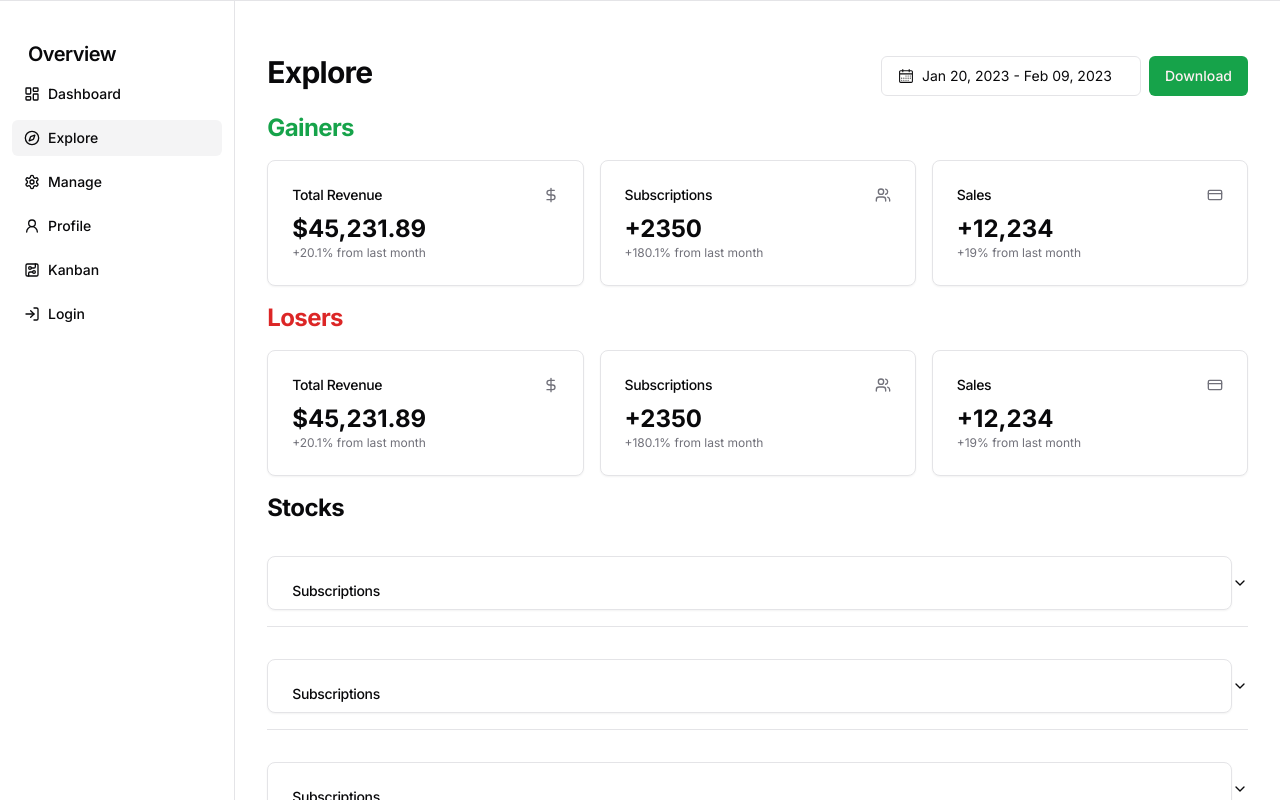
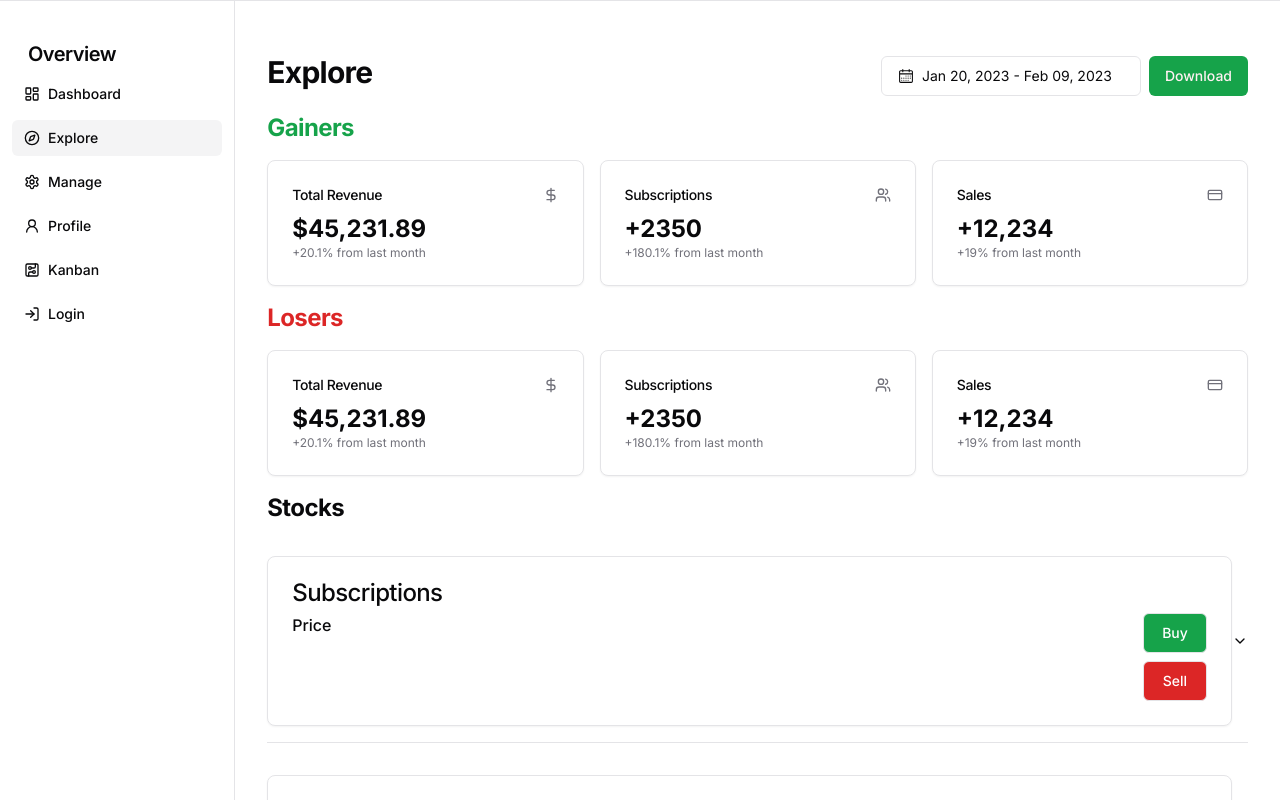
Before and after one commit to darshil929/Portfolyx, a Next.js app in the folder frontend/: page /dashboard/explore in a window 1280 px wide. Built offline with nearby package versions, Linux system fonts and the light colour scheme.

Commit message:
buy/sell buttons

```diff
--- a/frontend/app/(dashboard)/dashboard/explore/page.jsx
+++ b/frontend/app/(dashboard)/dashboard/explore/page.jsx
@@ -203,10 +203,19 @@ export default function page() {
                             <AccordionTrigger>
                                 <Card className="w-full">
                                     <CardHeader className="flex flex-row items-center justify-between space-y-0 pb-2">
-                                        <CardTitle className="text-sm font-medium">
+                                        <CardTitle className="text-l font-medium">
                                             Subscriptions
                                         </CardTitle>
                                     </CardHeader>
+                                    <CardContent className='flex justify-between'>
+                                    <div>
+                                        Price
+                                    </div>
+                                        <div className="flex flex-col w-16">
+                                            <Button variant="outline" className="bg-green-600 text-white">Buy</Button>
+                                            <Button variant="outline" className="bg-red-600 text-white mt-2">Sell</Button>
+                                        </div>
+                                    </CardContent>
                                 </Card>
                             </AccordionTrigger>
                             <AccordionContent>
@@ -217,12 +226,21 @@ export default function page() {
                     <Accordion type="single" collapsible>
                         <AccordionItem value="item-1" className="w-full">
                             <AccordionTrigger>
-                                <Card className="w-full">
+                            <Card className="w-full">
                                     <CardHeader className="flex flex-row items-center justify-between space-y-0 pb-2">
-                                        <CardTitle className="text-sm font-medium">
+                                        <CardTitle className="text-l font-medium">
                                             Subscriptions
                                         </CardTitle>
                                     </CardHeader>
+                                    <CardContent className='flex justify-between'>
+                                    <div>
+                                        Price
+                                    </div>
+                                        <div className="flex flex-col w-16">
+                                            <Button variant="outline" className="bg-green-600 text-white">Buy</Button>
+                                            <Button variant="outline" className="bg-red-600 text-white mt-2">Sell</Button>
+                                        </div>
+                                    </CardContent>
                                 </Card>
                             </AccordionTrigger>
                             <AccordionContent>
@@ -233,12 +251,21 @@ export default function page() {
                     <Accordion type="single" collapsible>
                         <AccordionItem value="item-1" className="w-full">
                             <AccordionTrigger>
-                                <Card className="w-full">
+                            <Card className="w-full">
                                     <CardHeader className="flex flex-row items-center justify-between space-y-0 pb-2">
-                                        <CardTitle className="text-sm font-medium">
+                                        <CardTitle className="text-l font-medium">
                                             Subscriptions
                                         </CardTitle>
                                     </CardHeader>
+                                    <CardContent className='flex justify-between'>
+                                    <div>
+                                        Price
+                                    </div>
+                                        <div className="flex flex-col w-16">
+                                            <Button variant="outline" className="bg-green-600 text-white">Buy</Button>
+                                            <Button variant="outline" className="bg-red-600 text-white mt-2">Sell</Button>
+                                        </div>
+                                    </CardContent>
                                 </Card>
                             </AccordionTrigger>
                             <AccordionContent>
@@ -249,12 +276,21 @@ export default function page() {
                     <Accordion type="single" collapsible>
                         <AccordionItem value="item-1" className="w-full">
                             <AccordionTrigger>
-                                <Card className="w-full">
+                            <Card className="w-full">
                                     <CardHeader className="flex flex-row items-center justify-between space-y-0 pb-2">
-                                        <CardTitle className="text-sm font-medium">
+                                        <CardTitle className="text-l font-medium">
                                             Subscriptions
                                         </CardTitle>
                                     </CardHeader>
+                                    <CardContent className='flex justify-between'>
+                                    <div>
+                                        Price
+                                    </div>
+                                        <div className="flex flex-col w-16">
+                                            <Button variant="outline" className="bg-green-600 text-white">Buy</Button>
+                                            <Button variant="outline" className="bg-red-600 text-white mt-2">Sell</Button>
+                                        </div>
+                                    </CardContent>
                                 </Card>
                             </AccordionTrigger>
                             <AccordionContent>
@@ -265,12 +301,21 @@ export default function page() {
                     <Accordion type="single" collapsible>
                         <AccordionItem value="item-1" className="w-full">
                             <AccordionTrigger>
-                                <Card className="w-full">
+                            <Card className="w-full">
                                     <CardHeader className="flex flex-row items-center justify-between space-y-0 pb-2">
-                                        <CardTitle className="text-sm font-medium">
+                                        <CardTitle className="text-l font-medium">
                                             Subscriptions
                                         </CardTitle>
                                     </CardHeader>
+                                    <CardContent className='flex justify-between'>
+                                    <div>
+                                        Price
+                                    </div>
+                                        <div className="flex flex-col w-16">
+                                            <Button variant="outline" className="bg-green-600 text-white">Buy</Button>
+                                            <Button variant="outline" className="bg-red-600 text-white mt-2">Sell</Button>
+                                        </div>
+                                    </CardContent>
                                 </Card>
                             </AccordionTrigger>
                             <AccordionContent>
```
